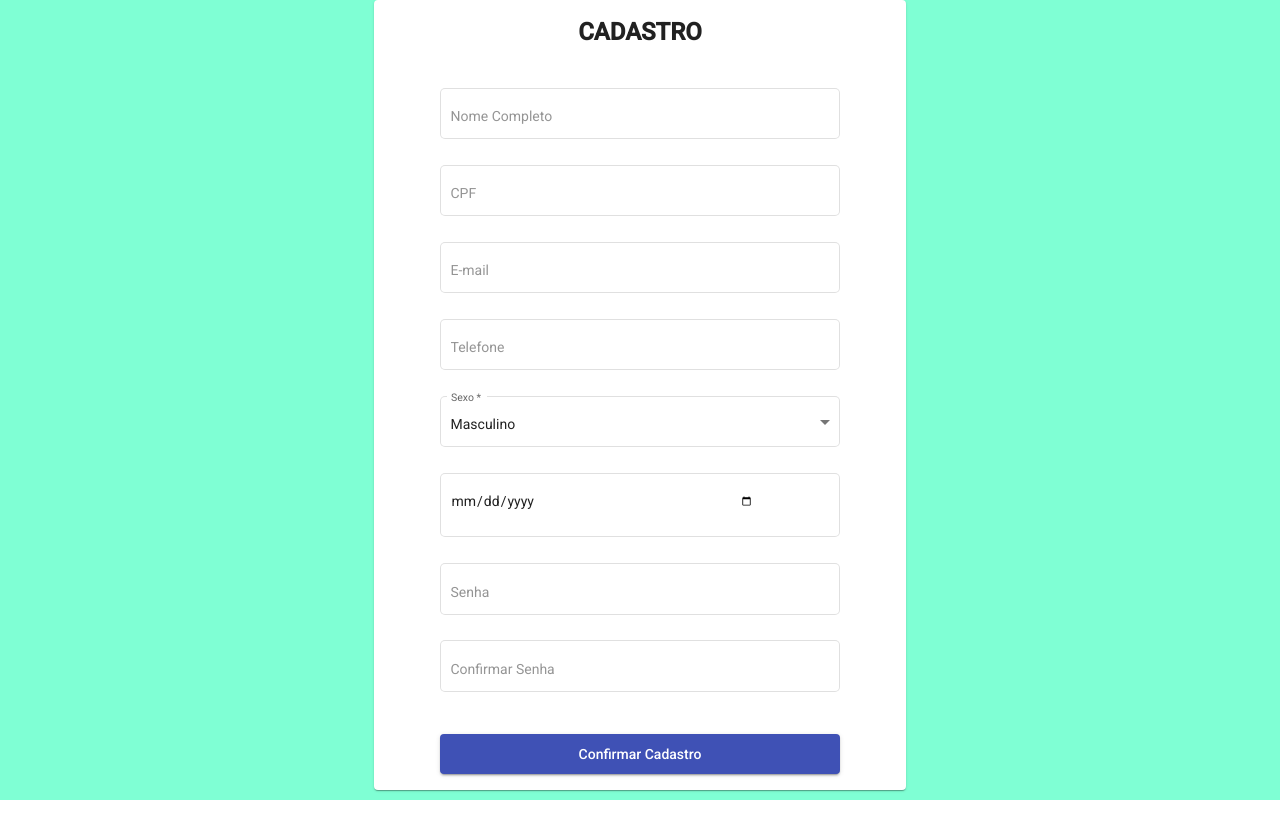
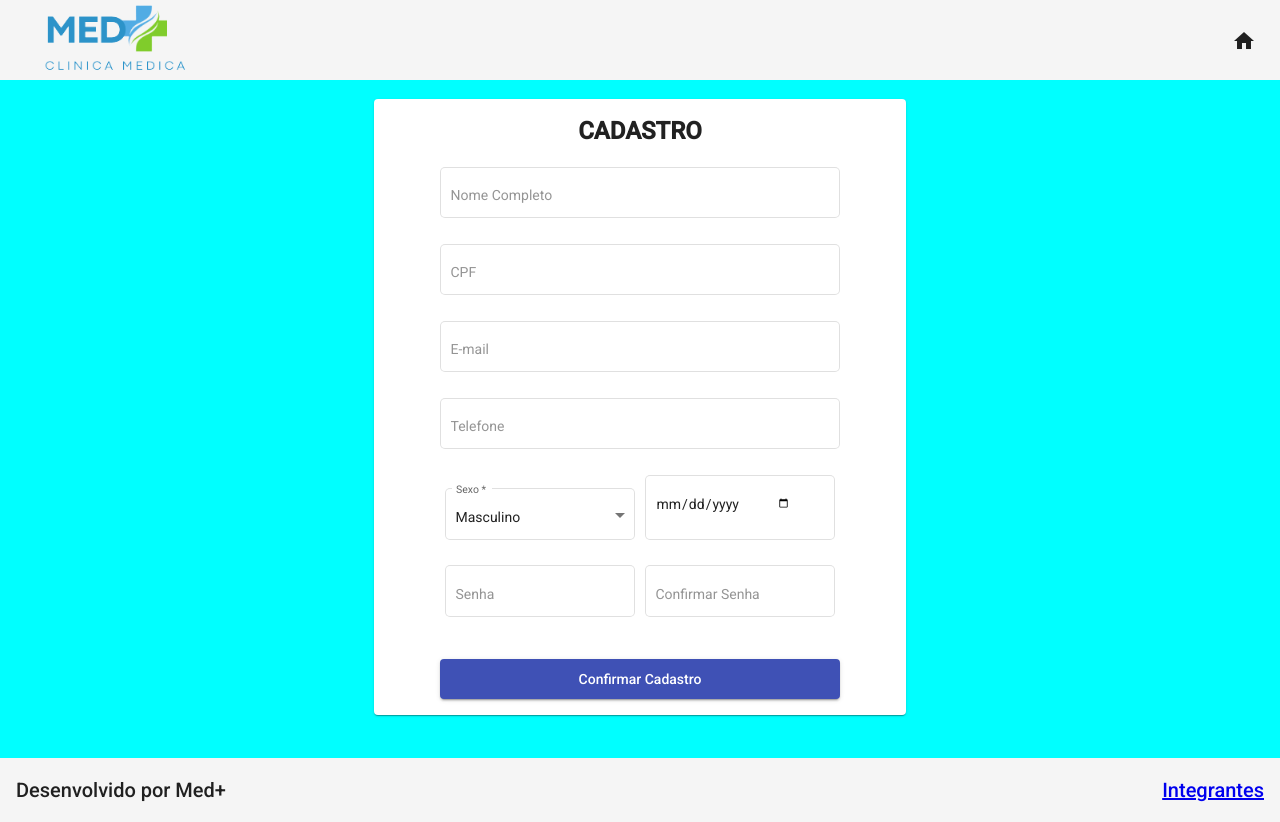
Before and after one commit to silva-leonardo/usjt_medplus_project_frontend, an Angular app: page /cadastro in a window 1280 px wide. Before the commit the page ends 800 px from the top, so only its background shows below. Built offline with nearby package versions, Linux system fonts and the light colour scheme.

Commit message:
feat: Criação do Header e Footer, correção das proporções da aplicação.

```diff
--- a/src/app/Telas/cadastro/cadastro.component.css
+++ b/src/app/Telas/cadastro/cadastro.component.css
@@ -25,3 +25,9 @@ title{
     margin-left: 10%;
     margin-right: 10%;
 }
+
+.senha, .sexo, .data_nascimento {
+    width: 38%;
+    margin-left: 1%;
+    margin-right: 1%;
+}
--- a/src/app/Telas/cadastro/cadastro.component.html
+++ b/src/app/Telas/cadastro/cadastro.component.html
@@ -1,18 +1,15 @@
 <mat-card>
   <h1><b>CADASTRO</b></h1>
-  <br>
 
   <form (submit)="cadastro(clienteForm)" #clienteForm="ngForm">
     <mat-form-field appearance="outline">
       <input type="text" matInput placeholder="Nome Completo" name="Nome" ngModel required minlength="10" />
     </mat-form-field>
 
-    <br>
     <mat-form-field appearance="outline">
       <input type="text" matInput placeholder="CPF" ngModel name="cpf" required minlength="12" maxlength="12 " />
       <mat-error>Digite uma CPF válido</mat-error>
     </mat-form-field>
-    <br>
 
     <mat-form-field appearance="outline">
       <input type="email" matInput placeholder="E-mail" ngModel name="email" required  />
@@ -20,15 +17,12 @@
       <mat-error>Digite uma E-mail válida</mat-error>
     </mat-form-field>
 
-    <br>
     <mat-form-field appearance="outline">
       <input type="tel" matInput placeholder="Telefone" ngModel name="tell" required minlength="11" maxlength="11"/>
       <mat-error>Digite um Telefone válido</mat-error>
     </mat-form-field>
 
-    <br>
-
-    <mat-form-field appearance="outline">
+    <mat-form-field appearance="outline" class="sexo">
       <mat-label>Sexo</mat-label>
       <select matNativeControl required name='sexo'>
         <option value="masc">Masculino</option>
@@ -37,28 +31,21 @@
       </select>
     </mat-form-field>
 
-
-    <br>
-
-    <mat-form-field appearance="outline">
+    <mat-form-field appearance="outline" class="data_nascimento">
       <input type="date" matInput placeholder="Data de Nascimento" ngModel name="datanasc" required required minlength="" maxlength=""/>
       <mat-error>Digite uma data de nascimento válido</mat-error>
     </mat-form-field>
-    <br>
-    <mat-form-field appearance="outline">
+
+    <mat-form-field appearance="outline" class="senha">
       <input type="password" matInput placeholder="Senha" ngModel name="senha" required required minlength="8" maxlength="15" />
       <mat-error>Digite uma senha válida</mat-error>
     </mat-form-field>
-    <br>
 
-    <mat-form-field appearance="outline">
+    <mat-form-field appearance="outline" class="senha">
       <input type="password" matInput placeholder="Confirmar Senha" ngModel name="confirm.senha" required required minlength="8" maxlength="15"/>
       <mat-error>Senhas diferentes!</mat-error>
     </mat-form-field>
 
-
-  <br>
-
   <button mat-raised-button color="primary">Confirmar Cadastro</button>
 </form>
 </mat-card>
--- /dev/null
+++ b/src/app/Telas/footer/footer.component.css
@@ -0,0 +1,3 @@
+.spacer {
+    flex: 1 1 auto;
+}
--- /dev/null
+++ b/src/app/Telas/footer/footer.component.html
@@ -0,0 +1,11 @@
+<mat-toolbar class="footer">
+    <span>
+        Desenvolvido por Med+
+    </span>
+    <span class="spacer"></span>
+    <span>
+        <a routerLink="/integrantes">
+            Integrantes
+          </a>
+    </span>
+</mat-toolbar>
--- /dev/null
+++ b/src/app/Telas/footer/footer.component.ts
@@ -0,0 +1,15 @@
+import { Component, OnInit } from '@angular/core';
+
+@Component({
+  selector: 'app-footer',
+  templateUrl: './footer.component.html',
+  styleUrls: ['./footer.component.css']
+})
+export class FooterComponent implements OnInit {
+
+  constructor() { }
+
+  ngOnInit(): void {
+  }
+
+}
--- /dev/null
+++ b/src/app/Telas/header/header.component.css
@@ -0,0 +1,13 @@
+mat-toolbar {
+    min-height: 4em;
+}
+
+.spacer {
+    flex: 1 1 auto;
+}
+
+img {
+    margin-top: 15px;
+    width: 80%;
+    height: 80%;
+}
--- /dev/null
+++ b/src/app/Telas/header/header.component.html
@@ -0,0 +1,7 @@
+<mat-toolbar>
+    <span><img src="../../../assets/Images/logo1.png"></span>
+    <span class="spacer"></span>
+    <button mat-icon-button aria-label="Home Button" routerLink="/home">
+        <mat-icon aria-hidden="false" aria-label="home icon" fontIcon="home"></mat-icon>
+    </button>
+</mat-toolbar>
--- /dev/null
+++ b/src/app/Telas/header/header.component.ts
@@ -0,0 +1,15 @@
+import { Component, OnInit } from '@angular/core';
+
+@Component({
+  selector: 'app-header',
+  templateUrl: './header.component.html',
+  styleUrls: ['./header.component.css']
+})
+export class HeaderComponent implements OnInit {
+
+  constructor() { }
+
+  ngOnInit(): void {
+  }
+
+}
--- a/src/app/app.component.css
+++ b/src/app/app.component.css
@@ -1,3 +1,25 @@
 body {
-    background-color:#7fffd4;
+    background-color: aqua;
+    min-height: 780px;
+
+    background-image: linear-gradient(
+        315deg,
+        hsl(117deg 86% 71%) 0%,
+        hsl(160deg 85% 65%) 50%,
+        hsl(203deg 82% 58%) 100%,
+    );
 }
+
+main {
+    margin-top: 1.5%;
+    margin-bottom: 1.5%;
+    height: 80%;
+}
+
+app-header {
+    height: 10%;
+}
+
+app-footer {
+    height: 10%;
+}
--- a/src/app/app.component.html
+++ b/src/app/app.component.html
@@ -6,7 +6,11 @@
     <meta name="viewport" content="width=device-width, initial-scale=1.0">
     <title>Inicial</title>
 </head>
-<body>
+<body class="body">
+    <app-header></app-header>
+    <main>
     <router-outlet></router-outlet>
+    </main>
+    <app-footer></app-footer>
 </body>
 </html>
```
Also changed, not shown: src/app/app.module.ts (+7 -3 lines), 2 other files (tests, documents, lock files or other folders).
